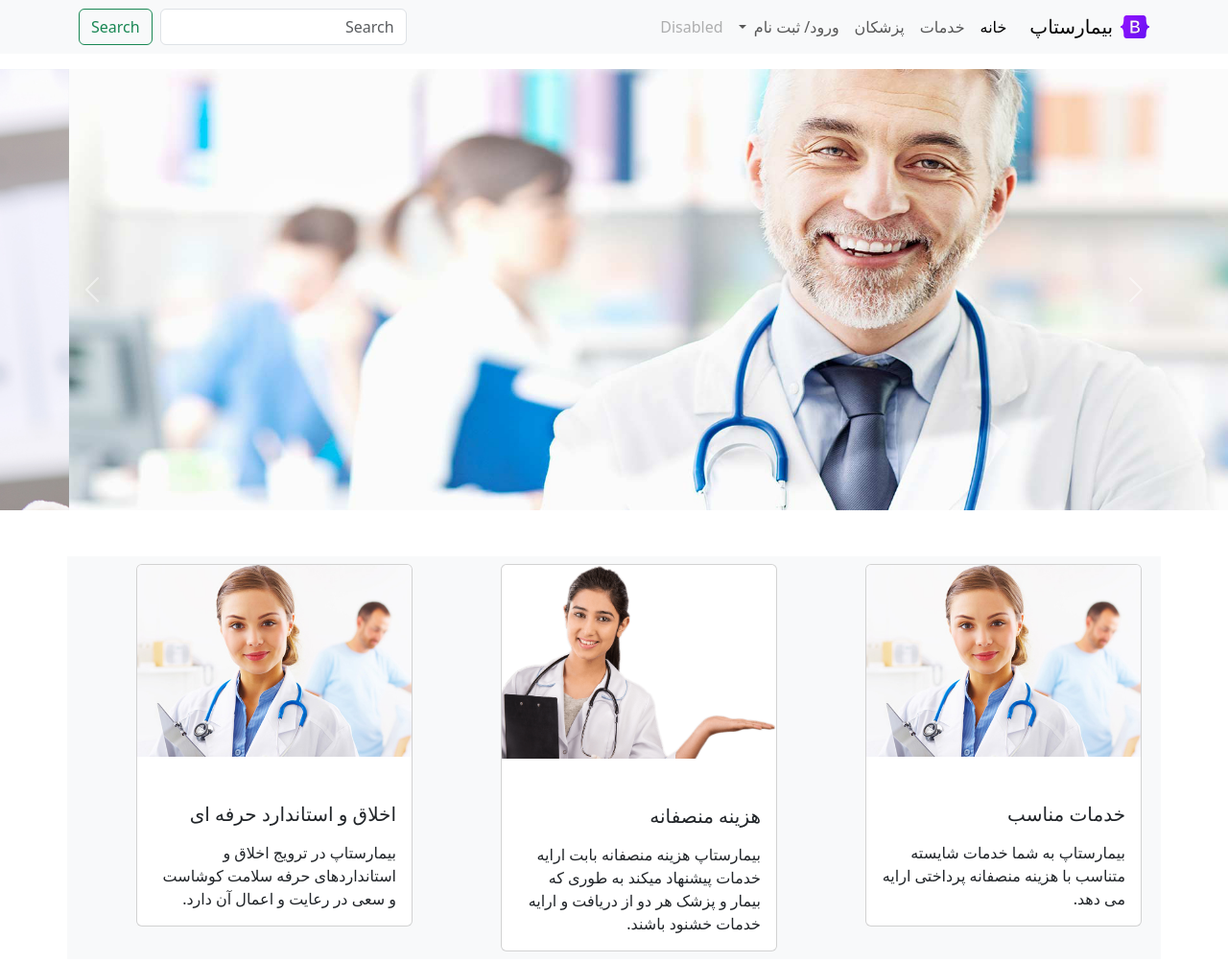
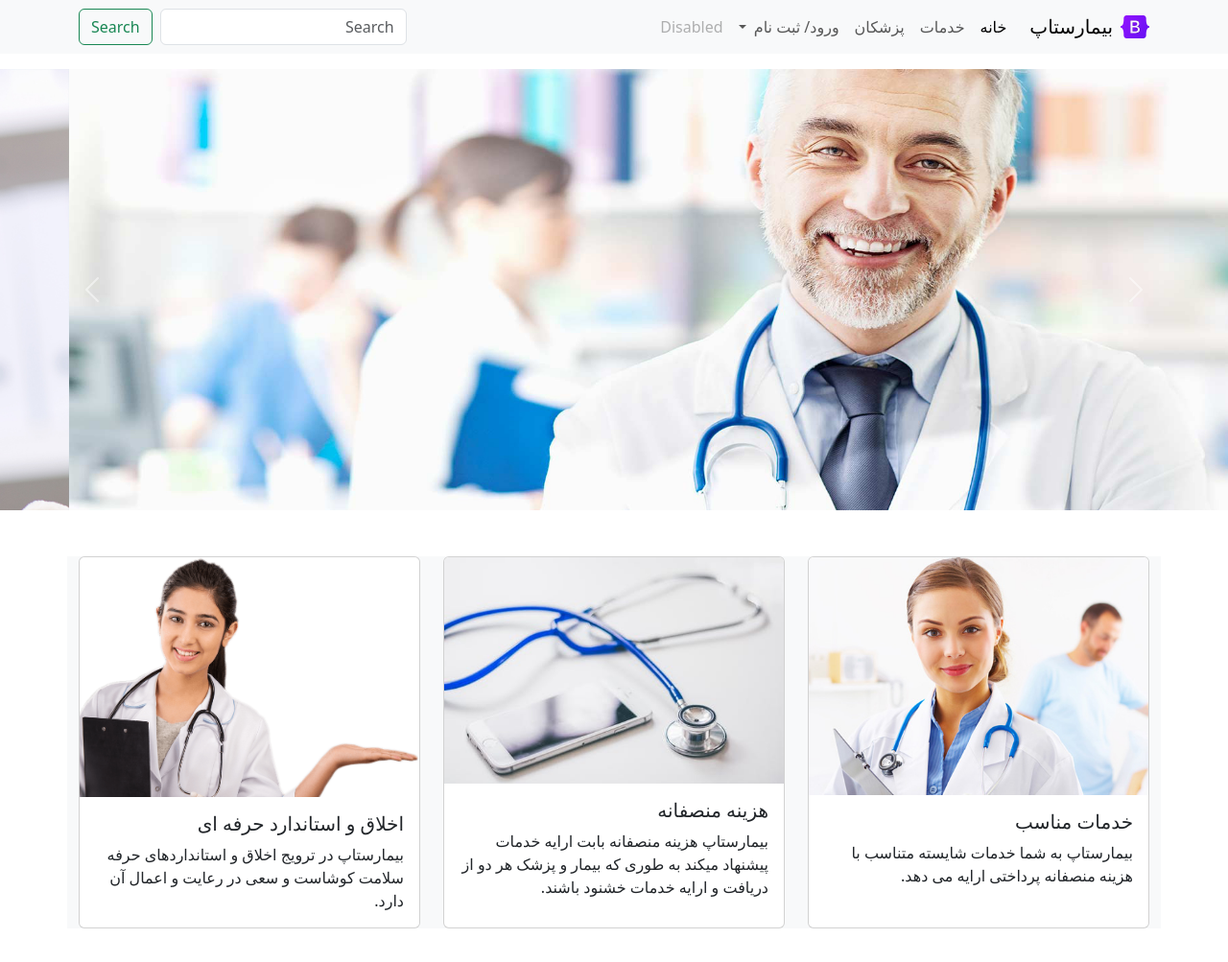
Before and after one commit to vahidash/MyBimarStop, a plain HTML site: page index.html in a window 1280 px wide. Shown: the top 1003 px of the page at 96% size. Drawn offline with nearby package versions, Linux system fonts and the light colour scheme.

Commit message:
Build the card grids by row columns.

```diff
--- a/index.html
+++ b/index.html
@@ -76,30 +76,30 @@
    </div>
 
    <div class="container bg-light mt-5">
-      <div class="row align-items-start">
-         <div class="col-md-4">
-            <div class="card m-2" style="width: 18rem;">
-               <img src="img/d4.jpg" class="card-img-top" alt="1st Card">
-               <h5 class="card-title mt-5 mb-0 ms-3">خدمات مناسب</h5>
+      <div class="row row-cols-1 row-cols-md-3">
+         <div class="col">
+           <div class="card h-100">
+             <img src="img/d4.jpg" class="card-img-top" alt="خدمات مناسب">
              <div class="card-body">
-                 <p class="card-text">بیمارستاپ به شما خدمات شایسته متناسب با هزینه منصفانه پرداختی ارایه می دهد. </p>
+               <h5 class="card-title">خدمات مناسب</h5>
+               <p class="card-text">بیمارستاپ به شما خدمات شایسته متناسب با هزینه منصفانه پرداختی ارایه می دهد.</p>
              </div>
            </div>
          </div>
-         <div class="col-md-4">
-            <div class="card m-2" style="width: 18rem;">
-               <img src="img/d5.png" class="card-img-top" alt="2nd Card">
-               <h5 class="card-title mt-5 mb-0 ms-3">هزینه منصفانه</h5>
+         <div class="col">
+           <div class="card h-100">
+             <img src="img/d5.jpeg" class="card-img-top" alt="هزینه منصفانه">
              <div class="card-body">
+               <h5 class="card-title">هزینه منصفانه</h5>
                <p class="card-text">بیمارستاپ هزینه منصفانه بابت ارایه خدمات پیشنهاد میکند به طوری که بیمار و پزشک هر دو از دریافت و ارایه خدمات خشنود باشند.</p>
              </div>
            </div>
          </div>
-         <div class="col-md-4">
-            <div class="card m-2" style="width: 18rem;">
-               <img src="img/d4.jpg" class="card-img-top" alt="1st Card">
-               <h5 class="card-title mt-5 mb-0 ms-3">اخلاق و استاندارد حرفه ای</h5>
+         <div class="col">
+           <div class="card h-100">
+             <img src="img/d6.png" class="card-img-top" alt="اخلاق و استاندارد حرفه ای">
              <div class="card-body">
+               <h5 class="card-title">اخلاق و استاندارد حرفه ای</h5>
                <p class="card-text">بیمارستاپ در ترویج اخلاق و استانداردهای حرفه سلامت کوشاست و سعی در رعایت و اعمال آن دارد.</p>
              </div>
            </div>
```
Also changed, not shown: components/cards.html (+14 -14 lines), img/d5.jpeg (added), img/d6.png (renamed from img/d5.png). Lines whose indentation alone changed are shown as unchanged.
